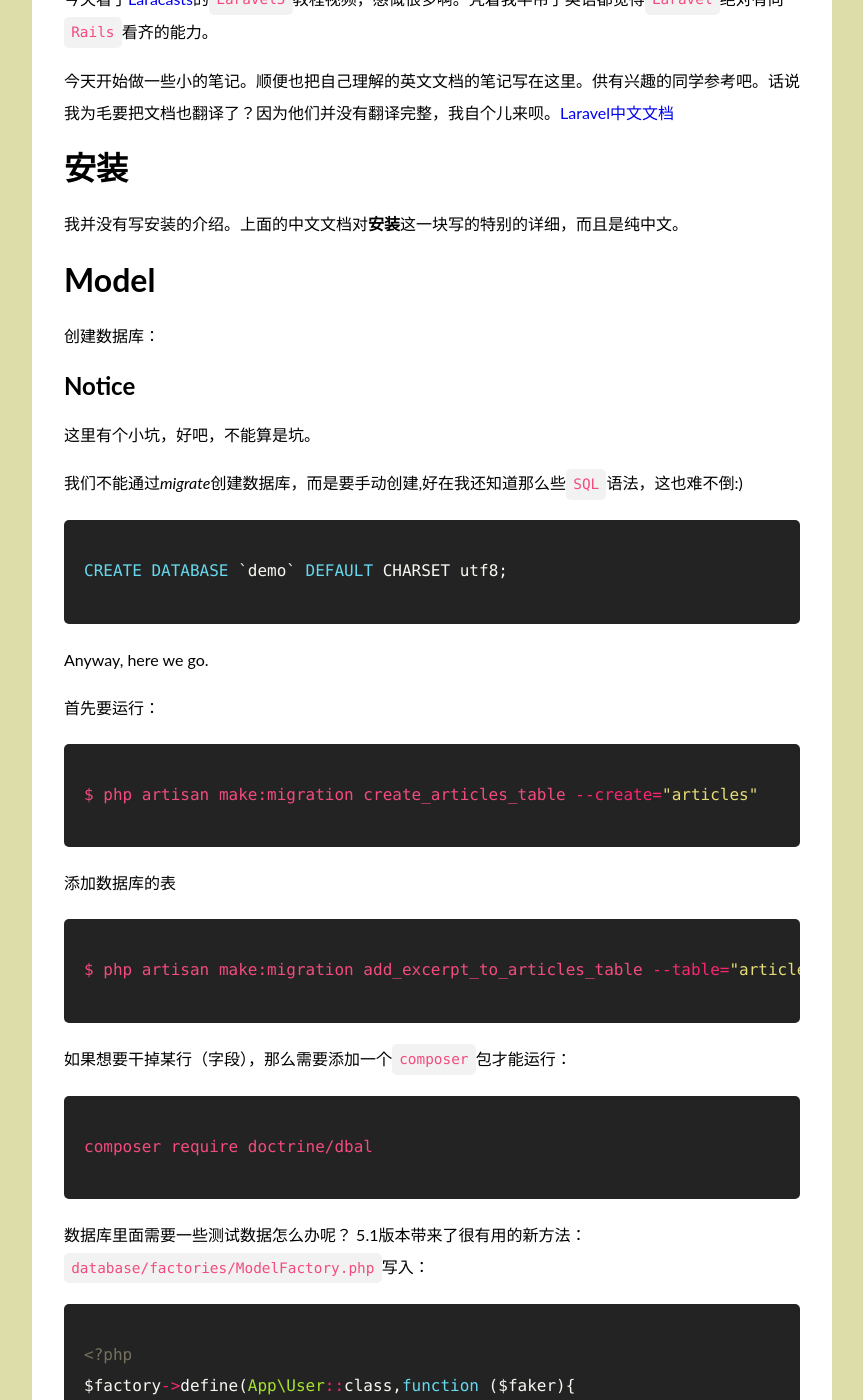
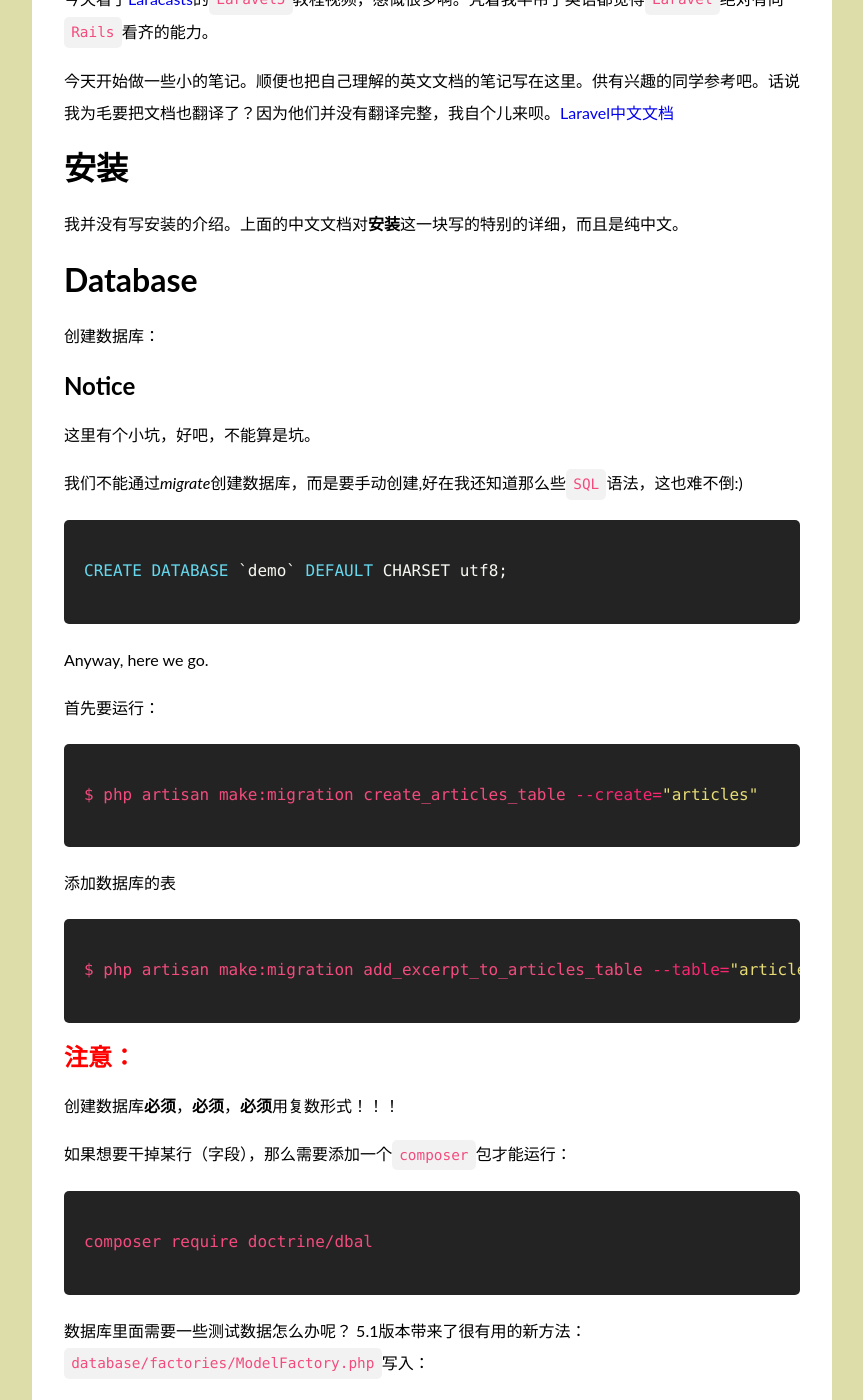
Before and after one commit to AnnatarHe/AnnatarHe.github.io, a Jekyll site: the page built from _posts/2015-07-09-Laravel-study-notes.md, in a window 1280 px wide and 1400 px high, scrolled down 299 px. Shown: the whole window, without its empty margins (208-1071 px from the left). Built offline with Jekyll 4.4.1, drawn with Linux system fonts in a browser that asks for light colours; nearby versions of some CDN libraries; comment, search, counter and statistics services are not loaded.

Commit message:
rename model to database and add a notice

```diff
--- a/_posts/2015-07-09-Laravel-study-notes.md
+++ b/_posts/2015-07-09-Laravel-study-notes.md
@@ -11,10 +11,12 @@ title: Laravel study notes
 
 我并没有写安装的介绍。上面的中文文档对**安装**这一块写的特别的详细，而且是纯中文。
 
-# Model
+# Database
 
 创建数据库：
+
 ## Notice
+
 这里有个小坑，好吧，不能算是坑。
 
 我们不能通过*migrate*创建数据库，而是要手动创建,好在我还知道那么些`SQL`语法，这也难不倒:)
@@ -33,10 +35,16 @@ $ php artisan make:migration create_articles_table --create="articles"
 {% highlight console %}
 $ php artisan make:migration add_excerpt_to_articles_table --table="articles"
 {% endhighlight %}
+
+
+## <span style="color:red">注意：</span>
+创建数据库**必须**，**必须**，**必须**用复数形式！！！
+
 如果想要干掉某行（字段），那么需要添加一个`composer`包才能运行：
 {% highlight console %}
 composer require doctrine/dbal
 {% endhighlight %}
+
 数据库里面需要一些测试数据怎么办呢？
 5.1版本带来了很有用的新方法：
 `database/factories/ModelFactory.php`写入：
```
